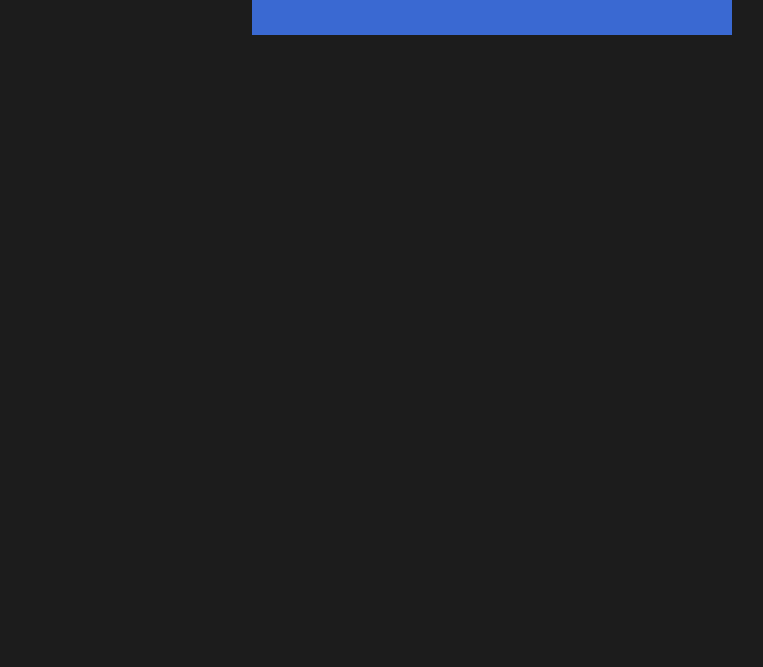
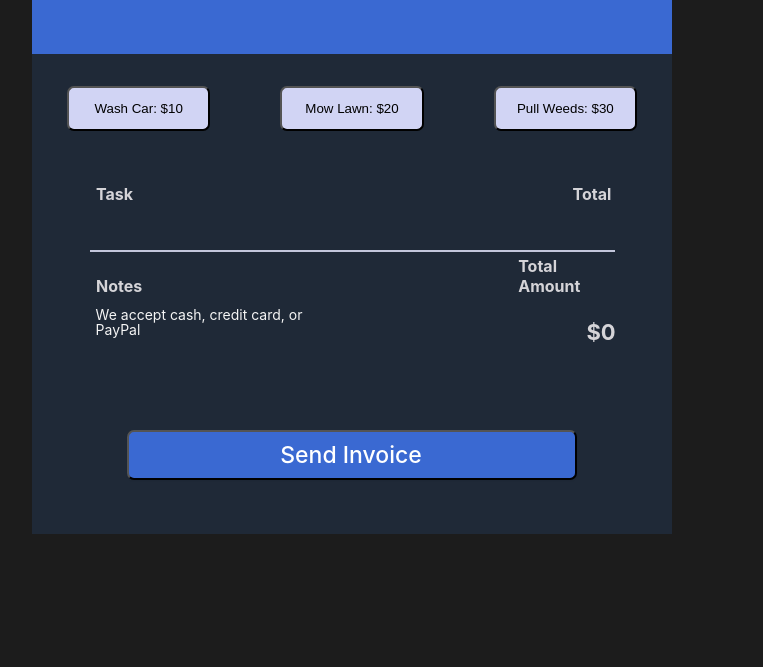
Before and after one commit to mrpacman05/Invoicegenerator, a plain HTML site: page index.html in a window 1280 px wide. Shown: the part 133-800 px from the top of the page, without its empty margins (288-1051 px from the left). Drawn offline with Linux system fonts and the light colour scheme.

Commit message:
Updated some CSS

```diff
--- a/index.css
+++ b/index.css
@@ -1,33 +1,223 @@
-body{
-    background-color: #1C1C1C;
+body {
+  background-color: #1c1c1c;
 }
-#upper-box{
-    background-color: #3A69D2;
+#upper-box {
+  background-color: #3a69d2;
   height: 10rem;
-    width: 30rem;
-    position: fixed;
-    left: 50%;
-    margin-left: -100px;
+  width: 40rem;
+  margin: 0 auto;
 }
-#heading{
+#heading {
   color: aliceblue;
-    font-family: 'Inter';
+  font-family: "Inter";
   font-style: normal;
   text-align: center;
   font-weight: 800;
   font-size: 40px;
   line-height: 40px;
 }
-#sub-head{
-    font-family: 'Inter';
+#sub-head {
+  font-family: "Inter";
   font-style: normal;
   font-weight: 400;
   font-size: 16px;
   line-height: 28px;
-/* or 175% */
 
   text-align: center;
 
+  color: #ffffff;
+}
+
+#lower-box {
+  background-color: #1f2937;
+  height: 30rem;
+  width: 40rem;
+  margin: 0 auto;
+}
+
+.but {
+  display: flex;
+  flex-direction: row;
+  justify-content: space-around;
+}
+button {
+  margin-top: 5%;
+  padding: 9px 13px;
+  width: 143.17px;
+  height: 45px;
+  background: #d1d4f4;
+  border-radius: 7px;
+}
+.task {
+  position: relative;
+  width: 95px;
+  height: 22px;
+  left: 10%;
+
+  font-family: "Inter";
+  font-style: normal;
+  font-weight: 700;
+  font-size: 16px;
+  line-height: 20px;
+  /* or 167% */
+  margin-top: 20px;
+  display: inline-block;
+  color: #d5d4d8;
+}
+.total {
+  position: relative;
+  display: inline-block;
+  width: 95px;
+  height: 22px;
+  left: 69%;
+  margin-top: 20px;
+  font-family: "Inter";
+  font-style: normal;
+  font-weight: 700;
+  font-size: 16px;
+  line-height: 20px;
+  /* or 167% */
+
+  color: #d5d4d8;
+}
+
+.line {
+  width: 523px;
+  height: 0px;
+  position: relative;
+  top: 20px;
+
+  border: 1px solid #c3c6db;
+}
+
+.Notes {
+  position: relative;
+  width: 95px;
+  height: 22px;
+  display: inline-block;
+  left: 10%;
+  /* top: 7%; */
+
+  font-family: "Inter";
+  font-style: normal;
+  font-weight: 700;
+  font-size: 16px;
+  line-height: 20px;
+  /* or 167% */
+
+  color: #d5d4d8;
+}
+
+/* ****************************Total amount******************************* */
+.total-amnt {
+  position: relative;
+  width: 95px;
+  height: 22px;
+  display: inline-block;
+  left: 60.5%;
+  /* top: 50%; */
+  font-family: "Inter";
+  font-style: normal;
+  font-weight: 700;
+  font-size: 16px;
+  line-height: 20px;
+  /* or 167% */
+
+  color: #d5d4d8;
+}
+.ttl-amnt {
+  position: relative;
+  width: 95px;
+  height: 22px;
+  left: 21%;
+  display: inline-block;
+  top: 10%;
+  font-family: "Inter";
+  font-style: normal;
+  font-weight: 700;
+  font-size: 22px;
+  line-height: 20px;
+  /* or 167% */
+
+  color: #d5d4d8;
+}
+
+/* *******************************SERVICE AND ITS AMOUNT********************** */
+.service {
+  position: relative;
+  width: 97px;
+  height: 21px;
+  right: 21%;
+  top: 30px;
+
+  font-family: "Inter";
+  font-style: normal;
+  font-weight: 700;
+  font-size: 20px;
+  line-height: 20px;
+  /* or 100% */
+  display: inline-block;
+  color: #f5f5f5;
+}
+.service-amnt {
+  position: relative;
+  width: 71px;
+  height: 21px;
+  left: 32.5%;
+  top: 30px;
+
+  font-family: "Inter";
+  font-style: normal;
+  font-weight: 500;
+  font-size: 24px;
+  line-height: 20px;
+  /* or 83% */
+  display: inline-block;
+  text-align: right;
+
+  color: #f5f5f5;
+}
+
+.payment-methods {
+  position: relative;
+  display: inline-block;
+  width: 218px;
+  height: 15px;
+  right: 21%;
+  top: 9%;
+
+  font-family: "Inter";
+  font-style: normal;
+  font-weight: 400;
+  font-size: 14px;
+  line-height: 15px;
+  /* identical to box height, or 125% */
+
+  color: #f5f5f5;
+}
+
+/* *******************Send INVIOCE *****************************/
+.snd-inv {
+  position: relative;
+  top: 80px;
+  left: 95px;
+  align-items: center;
+  padding: 9px 17px 9px 15px;
+  width: 450px;
+  height: 50px;
+  background: #3a69d2;
+  /* shadow/sm */
+  font-family: 'Inter';
+  font-style: normal;
+  font-weight: 500;
+  font-size: 23px;
+  line-height: 24px;
+  /* identical to box height, or 150% */
+
+
+  /* white */
+
   color: #FFFFFF;
-
+  box-shadow: 0px 1px 2px rgba(0, 0, 0, 0.05);
+  border-radius: 7px;
 }
--- a/index.html
+++ b/index.html
@@ -13,5 +13,22 @@
       <h3 id="sub-head">Thanks for choosing Mrpacman pvt. limited</h3>
 
     </div>
+    <div id="lower-box">
+      <div class="but">
+      <button>Wash Car: $10</button>
+      <button>Mow Lawn: $20</button>
+      <button>Pull Weeds: $30</button>
+    </div>
+    <p class="task">Task</p>
+    <p class="total">Total</p>
+    <p class="service"></p>
+    <p class="service-amnt"></p>
+    <hr class="line">
+    <p class="Notes">Notes</p>
+    <p class="total-amnt">Total Amount</p>
+    <p class="payment-methods">We accept cash, credit card, or PayPal</p>
+    <p class="ttl-amnt">$0</p>
+    <button class="snd-inv">Send Invoice</button>
+    </div>
   </body>
 </html>
```
Also changed, not shown: index.js (added). Lines whose indentation alone changed are shown as unchanged.
